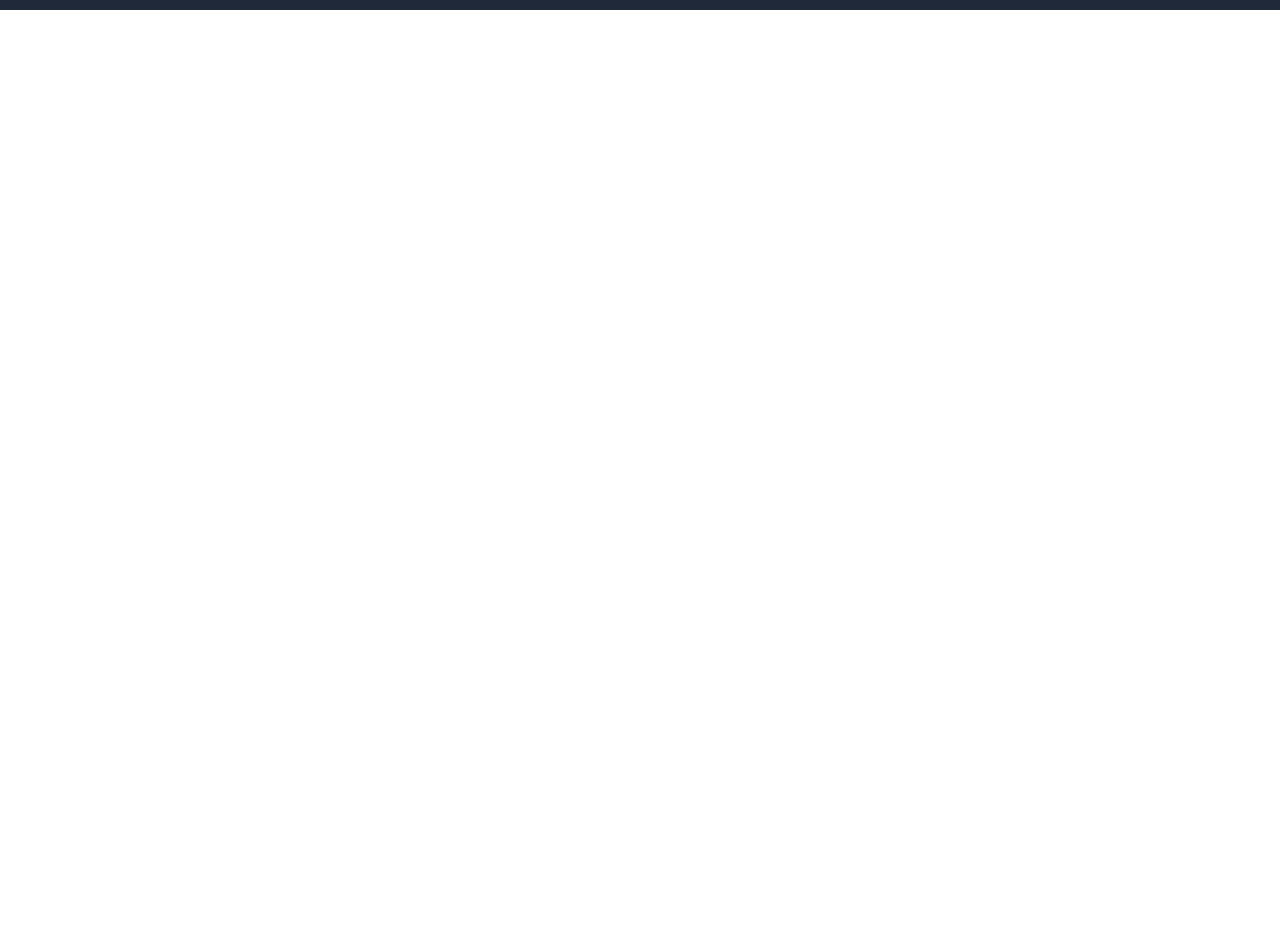
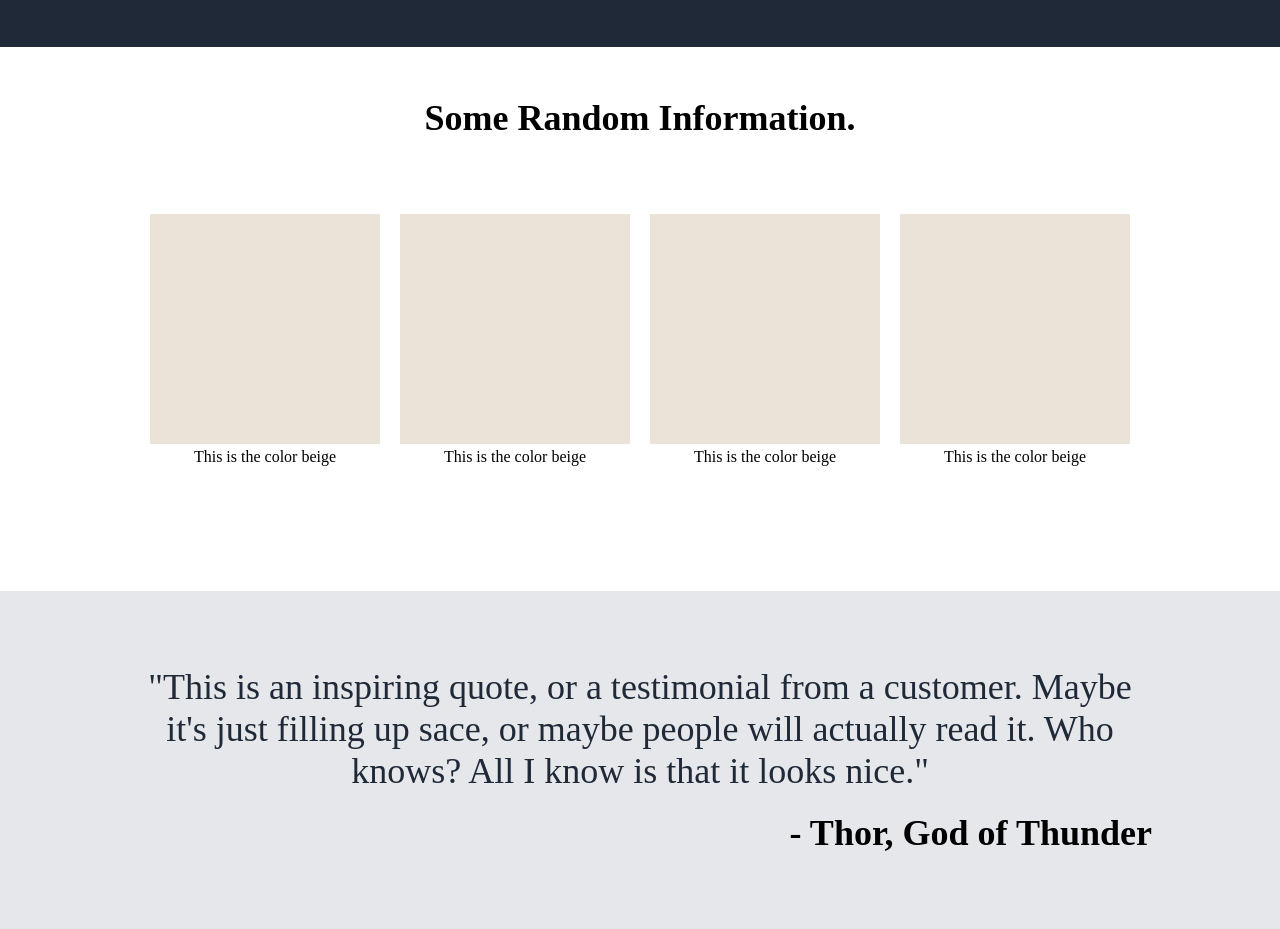
Before and after one commit to ga26oe/First-Ever-Website, a plain HTML site: page index.html in a window 1280 px wide. Shown: the part 293-1222 px from the top of the page. Before the commit the page ends 800 px from the top, so only its background shows below. Drawn offline with Linux system fonts and the light colour scheme.

Commit message:
Most of the Website Framework

```diff
--- a/index.html
+++ b/index.html
@@ -43,6 +43,47 @@
 
     </div>
 
+<div class = "body2" >
+    <div class = "text-container2">
+        <div class = "body2-header"> Some Random Information.</div>
+
+        <div class = "image-container2">
+            <div class = "image1">
+                <img src = "Beige.jpg" alt="Beige" width="230px" >
+                <div class = "caption" >This is the color beige</div>
+            </div>
+
+            <div class = "image2">
+                <img src = "Beige.jpg" alt="Beige" width="230px">
+                <div class = "caption" >This is the color beige</div>
+            </div>
+
+            <div class = "image3">
+                <img src = "Beige.jpg" alt="Beige" width="230px">
+                <div class = "caption" >This is the color beige</div>
+            </div>
+
+            <div class = "image4">
+                <img src = "Beige.jpg" alt="Beige" width="230px">
+                <div class = "caption" >This is the color beige</div>
+            </div>
+
+
+        </div>
+    </div>
+</div>
+
+<div class = "body3" >
+    <div class = "text-container3" >
+        <div class = "quote"> "This is an inspiring quote, or a testimonial from a customer. Maybe it's just filling up sace, or maybe people will actually read it. Who knows? All I know is that it looks nice."</div>
+        <div class = "quote-caption"> - Thor, God of Thunder</div>
+
+    </div>
+
+    </div>
+
+</div>
+
 
 
 </body>
--- a/style.css
+++ b/style.css
@@ -4,8 +4,10 @@ body {
     padding: 0;
     display: flex;
     flex-direction: column;
-    font-family: Roboto, sans-serif;
     background-color: #ffffff;
+    font-family: #E5E7Eb;
+
+
 
 }
 
@@ -63,7 +65,7 @@ header {
     display: flex;
     flex-wrap:wrap;
     color: #F9FAF8;
-    font-size: 24px;
+    font-size: 48px;
     font-weight: bold;
 
 }
@@ -96,7 +98,70 @@ button {
 
 }
 
-.image-container img {
+.image-container,img {
     max-width: 100%;
     height: auto; /* Maintain aspect ratio */
 }
+
+.body2 {
+    background-color: white;
+    display: flex;
+    justify-content: center;
+    align-items: center;
+    padding: 50px 10%;  /* Add padding to create space on left and right */
+    gap: 50px; /* adds a gap between the text and the image */
+}
+
+.body2-header {
+    display: flex;
+    justify-content: center;
+    align-items: center;
+    font-weight: bold;
+    font-size: 36px;
+}
+
+.image-container2 {
+    flex: 1;
+    display: flex;
+    justify-content: center;
+    justify-content: center;
+    align-items: center;
+    gap: 20px;
+    padding: 75px 10%;
+}
+
+.caption {
+    width: 230px;
+    text-align: center;
+}
+
+.body3 {
+    background-color: #E5E7Eb;
+    display: flex;
+    justify-content: center;
+    align-items: center;
+}
+
+.text-container3{
+    display: flex;
+    justify-content: center;
+    align-items: center;
+    font-size: 36px;
+    padding: 75px 10%;
+    font-style: #1F2937;
+    flex-direction: column;
+
+}
+
+.quote {
+    font-style: #1F2937;
+    color: #1F2937;
+    text-align: center;
+    margin-bottom: 20px;
+}
+
+.quote-caption {
+    display: flex;
+    align-self: flex-end; /* This aligns it to the bottom right of the quote */
+    font-weight: bold;
+}
```
Also changed, not shown: Beige.jpg (added).
